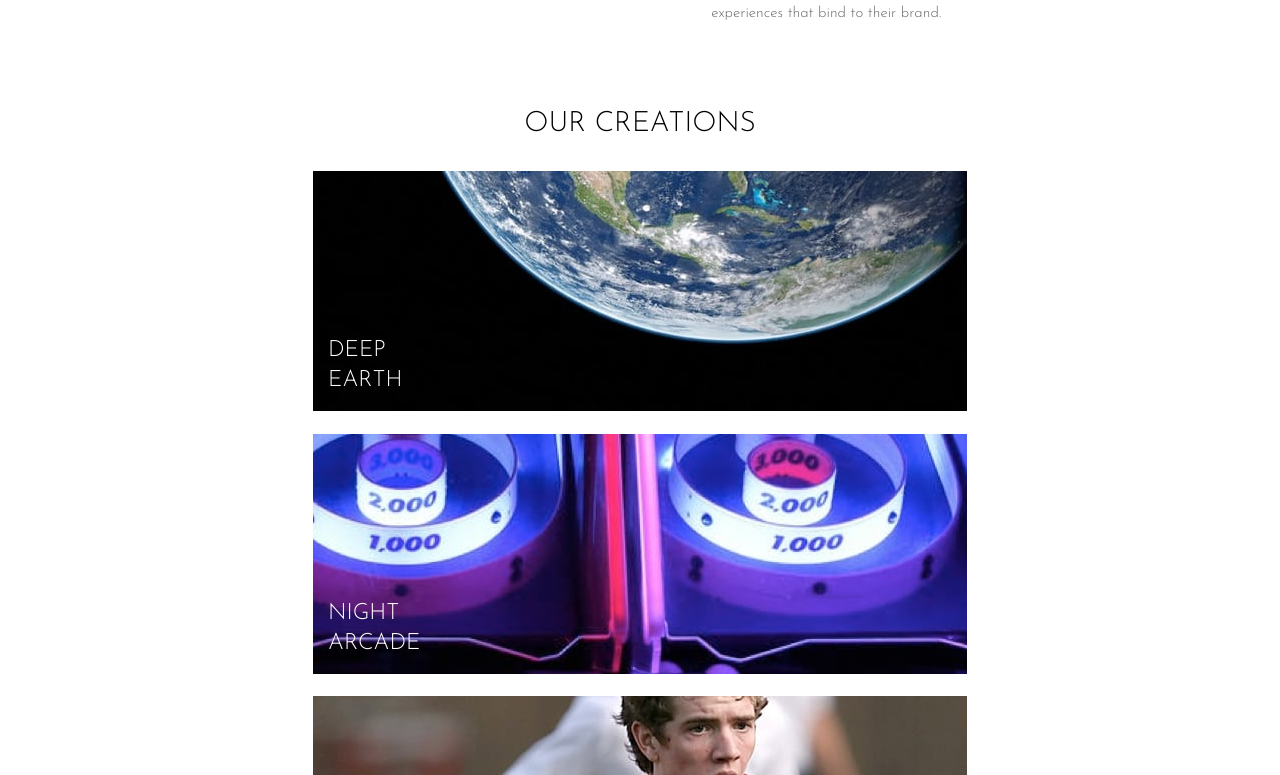
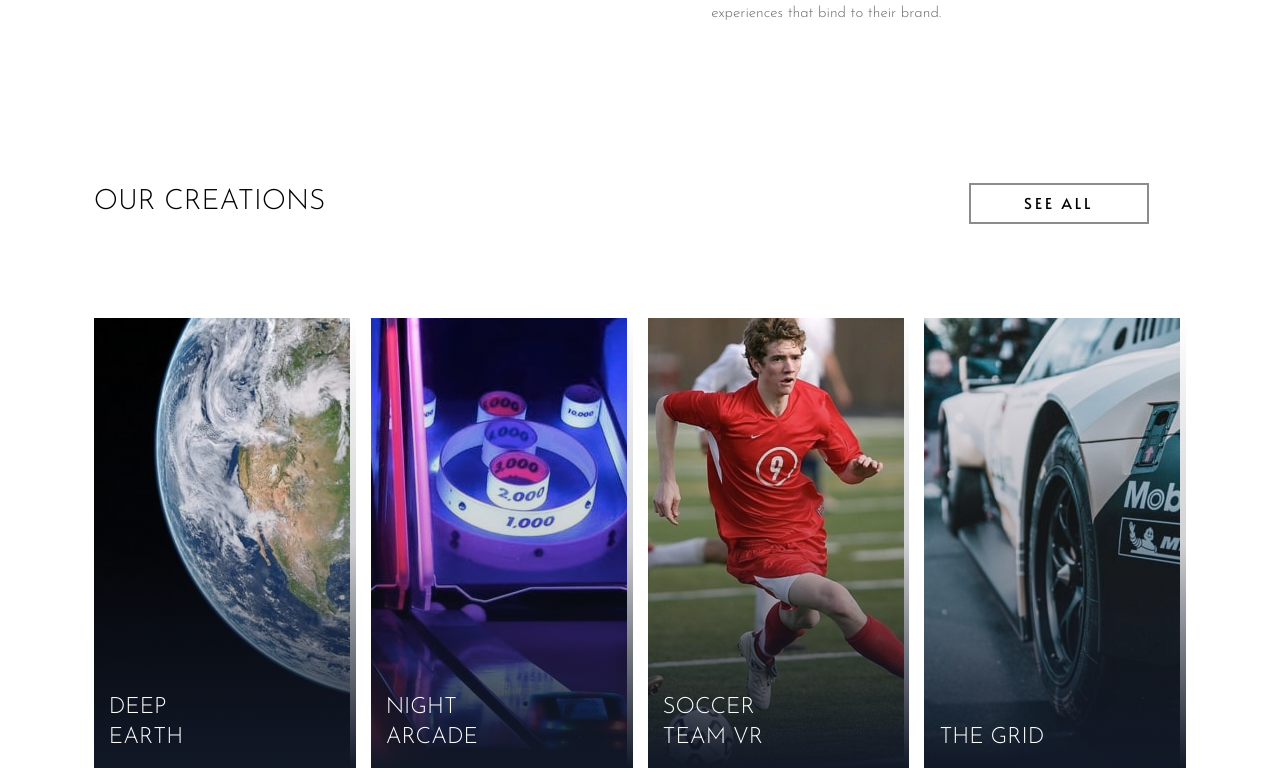
Before and after one commit to dodrin/loopStudios, a React (Vite) app: page / in a window 1280 px wide. Shown: the part 1225-2000 px from the top of the page. Built offline with nearby package versions, Linux system fonts and the light colour scheme.

Commit message:
Implement creations cards desktop

```diff
--- a/src/App.css
+++ b/src/App.css
@@ -7,4 +7,4 @@
 
 /* * {
   outline: 1px solid red;
-} */
+}  */
--- a/src/App.jsx
+++ b/src/App.jsx
@@ -7,6 +7,7 @@ import { Interactive } from "./components/Interactive";
 import { useState } from "react";
 import { Creation } from "./components/Creation";
 import { menu } from "./constants/navMenu";
+import { CreationsDesktop } from "./components/CreationDesktop";
 
 function App() {
   const [isMenuOpen, setIsMenuOpen] = useState(false);
@@ -25,6 +26,7 @@ function App() {
       />
       <Interactive />
       <Creation />
+      <CreationsDesktop />
       <Footer menu={menu} Logo={Logo} />
       <Attribution />
     </>
--- a/src/components/Creation.jsx
+++ b/src/components/Creation.jsx
@@ -1,8 +1,10 @@
 import { creations } from "../constants/creationsMobile";
 
 export const Creation = () => {
+
+
   return (
-    <section className="flex flex-col items-center m-5">
+    <section className="flex flex-col items-center m-5 md:pt-8" id="creation-mobile">
       <h2 className="text-3xl mb-5">Our creations</h2>
 
       {creations.map((card) => {
--- /dev/null
+++ b/src/components/CreationDesktop.jsx
@@ -0,0 +1,37 @@
+import { creationsDesktop } from "../constants/creationsDesktop";
+
+export const CreationsDesktop = () => {
+  return (
+    <section
+      className="flex flex-col items-center m-5 md:pt-8"
+      id="creation-desktop"
+    >
+      <div className="flex items-center justify-between mx-20 my-10">
+        <h2 className="text-3xl">Our creations</h2>
+        <div className="w-48 border-2 border-[#8c8c8c] p-2 my-2 mr-10 hover:bg-black hover:text-white ease-in-out duration-300">
+          <h3 className="see-all text-l">See all</h3>
+        </div>
+      </div>
+
+      <div className="grid grid-cols-4 gap-x-4 m-20 mb-32">
+        {creationsDesktop.map((card) => {
+          const { id, image, title } = card;
+          return (
+            <article
+              key={id}
+              className="relative my-3 custom-shadow cursor-pointer"
+            >
+              <div>
+                <img src={image} alt={`creation-card-${title}`} />
+                <div class="absolute inset-0 bg-gradient-to-t from-gray-900 via-gray-900/20"></div>
+              </div>
+              <h3 className="text-white text-2xl absolute bottom-0 pl-4 pb-4 w-36 text-left">
+                {title}
+              </h3>
+            </article>
+          );
+        })}
+      </div>
+    </section>
+  );
+};
--- a/src/components/Header.jsx
+++ b/src/components/Header.jsx
@@ -45,7 +45,7 @@ export const Header = ({ toggleMenu, Logo, menu, isMenuOpen }) => {
             </div>
           </div>
 
-          <div className="sm:hidden" onClick={toggleMenu}>
+          <div className="md:hidden" onClick={toggleMenu}>
             <Burger alt="Menu-icon" />
           </div>
           {/* Mobile menu end */}
@@ -69,7 +69,7 @@ export const Header = ({ toggleMenu, Logo, menu, isMenuOpen }) => {
           </div>
           {/* Desktop menu end */}
         </div>
-        <div className="hero md:mx-32 md:w-1/3">
+        <div className="hero min-w-[330px] max-w-[480px] md:mx-32 md:w-1/3">
           <h1 className="text-white text-5xl border-2 border-white my-52 px-4 py-6 text-left">
             Immersive experiences that deliver
           </h1>
--- a/src/components/Interactive.jsx
+++ b/src/components/Interactive.jsx
@@ -5,11 +5,11 @@ export const Interactive = () => {
     <section className="flex flex-col m-12 md:relative md:m-24">
       <img src={interactiveImg} alt="Person-wearing-VR-goggle" className="my-10 max-w-[600px] md:" />
 
-      <div className="mx-3 max-w-[480px] bg-white p-12 md:p-16 md:absolute md:left-1/2 md:top-1/2 md:text-left">
+      <div className="mx-3 max-w-[480px] bg-white p-8 md:p-16 md:absolute md:left-1/2 md:top-1/2 md:text-left">
         <h2 className="text-3xl">
           The leader in interactive VR
         </h2>
-        <p className="mx-7 my-3 md:mx-0">
+        <p className="mx-2 my-3 md:mx-0">
           Founded in 2011, Loopstudios has been producing world-class virtual
           reality projects for some of the best companies around the globe. Our
           award-winning creations have transformed businesses through digital
--- /dev/null
+++ b/src/constants/creationsDesktop.js
@@ -0,0 +1,51 @@
+import deepEarth from "../assets/desktop/image-deep-earth.jpg";
+import nightArcade from "../assets/desktop/image-night-arcade.jpg";
+import soccor from "../assets/desktop/image-soccer-team.jpg";
+import grid from "../assets/desktop/image-grid.jpg";
+import above from "../assets/desktop/image-from-above.jpg";
+import pocket from "../assets/desktop/image-pocket-borealis.jpg";
+import curiosity from "../assets/desktop/image-curiosity.jpg";
+import fisheye from "../assets/desktop/image-fisheye.jpg";
+
+export const creationsDesktop = [
+  {
+    id: 1,
+    image: deepEarth,
+    title: "Deep earth",
+  },
+  {
+    id: 2,
+    image: nightArcade,
+    title: "Night arcade",
+  },
+  {
+    id: 3,
+    image: soccor,
+    title: "Soccer team vr",
+  },
+  {
+    id: 4,
+    image: grid,
+    title: "The grid",
+  },
+  {
+    id: 5,
+    image: above,
+    title: "from up above vr",
+  },
+  {
+    id: 6,
+    image: pocket,
+    title: "Pocket borealis",
+  },
+  {
+    id: 7,
+    image: curiosity,
+    title: "The curiosity",
+  },
+  {
+    id: 8,
+    image: fisheye,
+    title: "Make it fisheye",
+  },
+];
--- a/src/index.css
+++ b/src/index.css
@@ -47,6 +47,20 @@ p {
   letter-spacing: 3px;
 }
 
+#creation-desktop {
+  display: none;
+}
+
+@media screen and (min-width: 480px) {
+  #creation-desktop {
+    display: block;
+  }
+
+  #creation-mobile {
+    display: none;
+  }
+}
+
 footer {
   background-color: var(--black);
   color: var(--white);
--- a/src/styles/Header.css
+++ b/src/styles/Header.css
@@ -4,7 +4,7 @@ header #top-bg {
   background-size: cover;
 }
 
-@media screen and (min-width: 640px) {
+@media screen and (min-width: 480px) {
   header #top-bg {
     background-image: url("../assets/desktop/image-hero.jpg");
     background-repeat: no-repeat;
```
